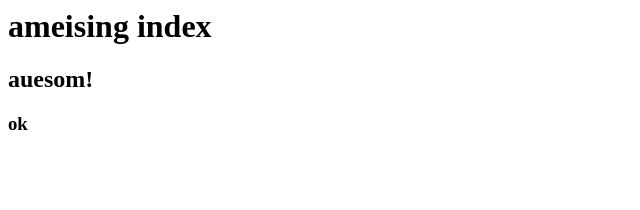
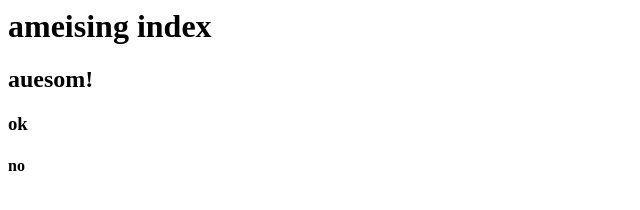
Before and after one commit to seferinus/fishrepo, a plain HTML site: page index.html in a window 1280 px wide. Shown: the full height of the page, 0-640 px from the left. Drawn offline with Linux system fonts and the light colour scheme.

Commit message:
Update index.html

```diff
--- a/index.html
+++ b/index.html
@@ -5,5 +5,6 @@
     <h1>ameising index</h1>
     <h2>auesom!</h2>
     <h3>ok</h3>
+    <h4>no</h4>
   </body>
 </html>
```
